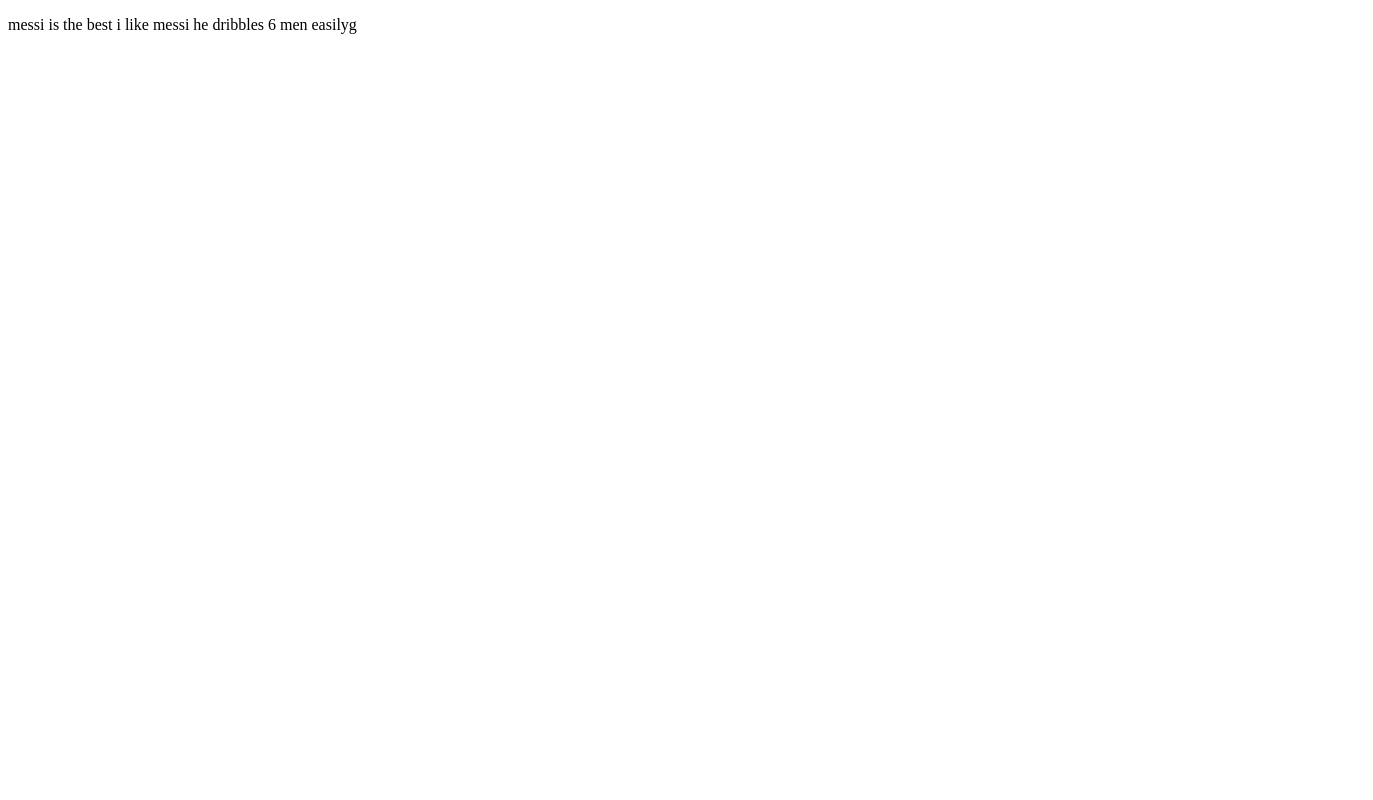
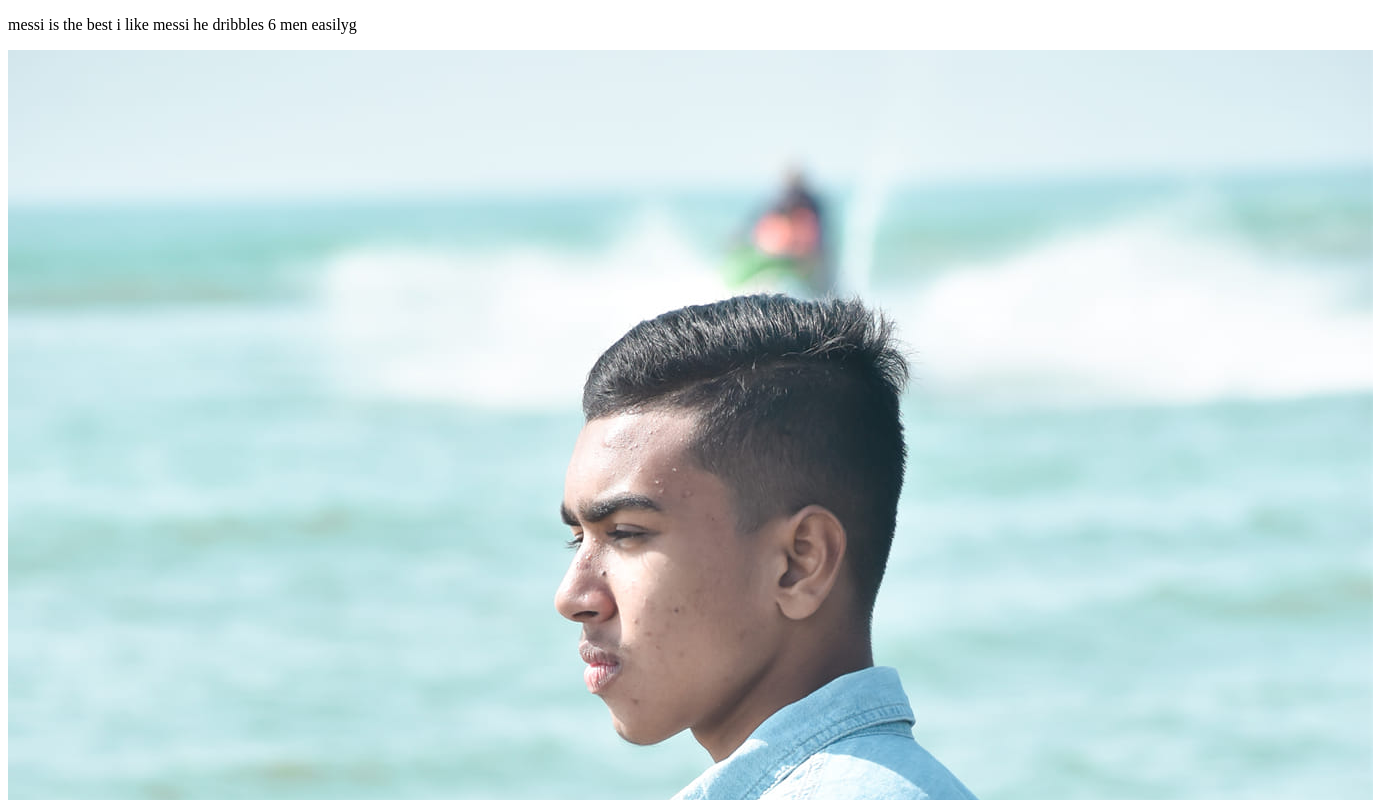
Before and after one commit to marufmeer/my-third-new-repo, a plain HTML site: page my-third-new-repo/index.html in a window 1280 px wide. Shown: the top 800 px of the page, 1373 px wide, since content can reach past the window. Drawn offline with Linux system fonts and the light colour scheme.

Commit message:
image added

```diff
--- a/my-third-new-repo/index.html
+++ b/my-third-new-repo/index.html
@@ -5,7 +5,9 @@
     <meta http-equiv="X-UA-Compatible" content="IE=edge">
     <meta name="viewport" content="width=device-width, initial-scale=1.0">
     <title>messi is the beast</title>
+
     <p>messi is the best i like messi he dribbles 6 men easilyg</p>
+    <img src="262503347_141289574914983_3061001799838473820_n.jpg" alt="maruf">
 </head>
 <body>
 
```
Also changed, not shown: 262503347_141289574914983_3061001799838473820_n.jpg (added).
